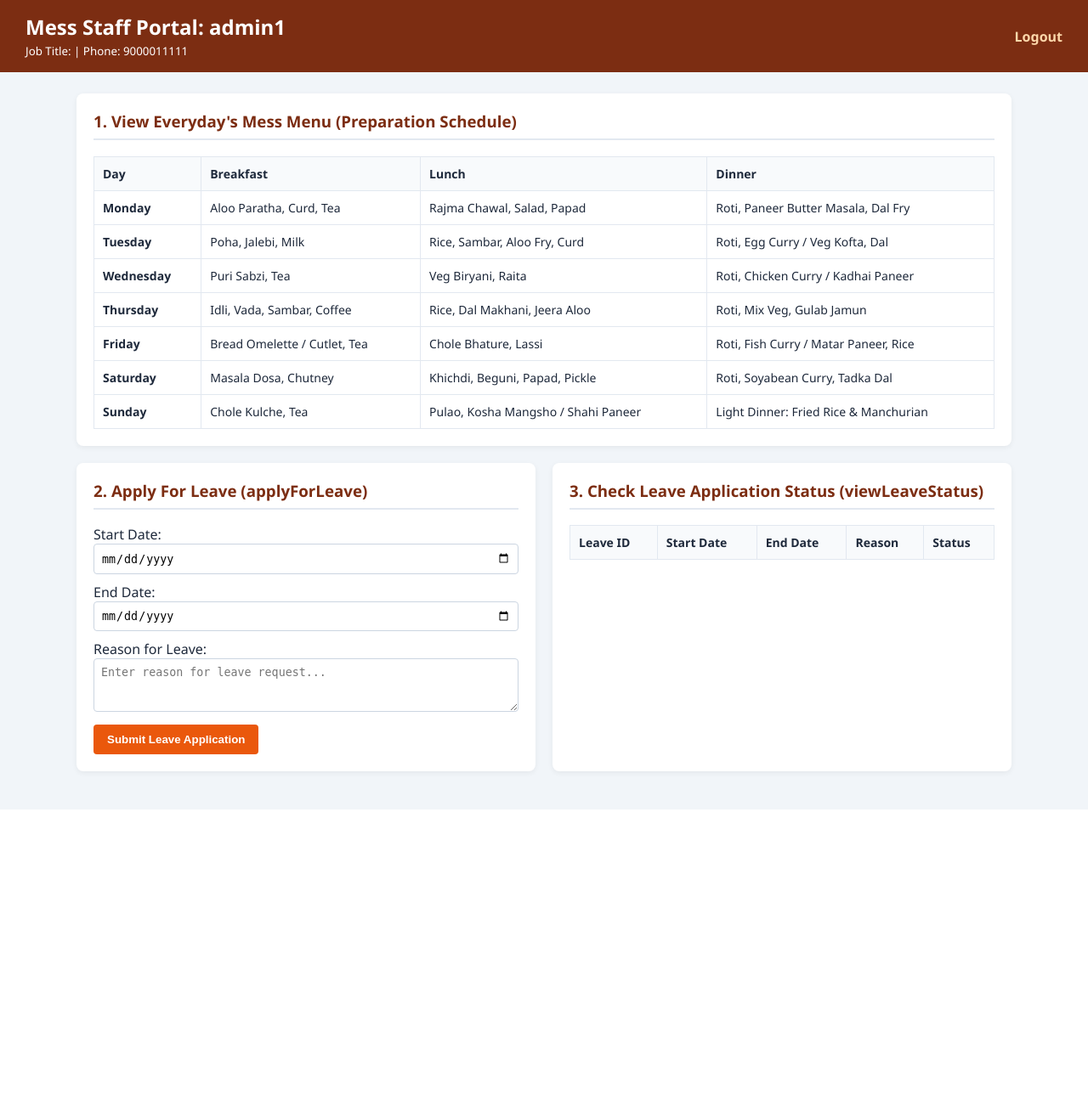
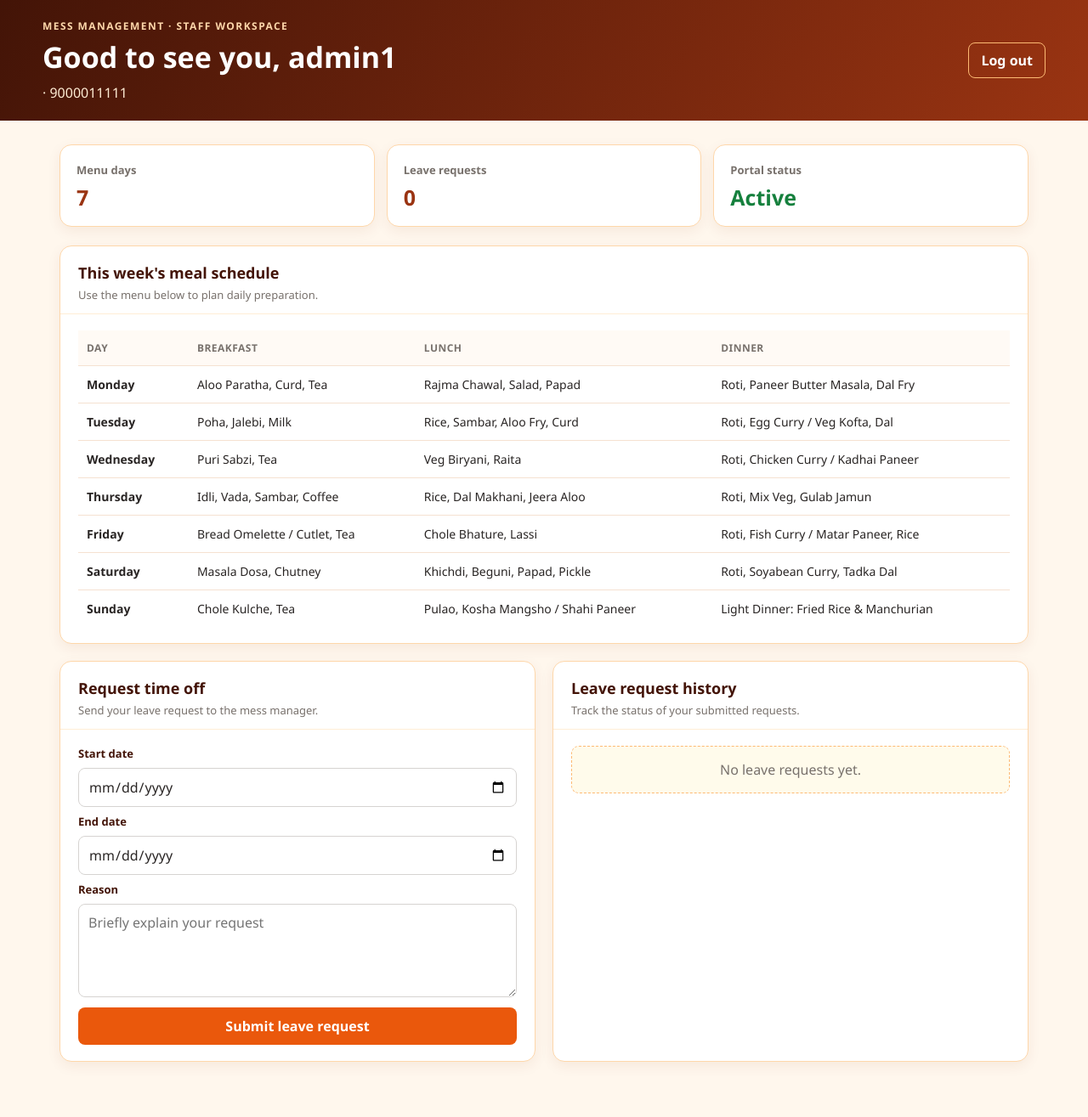
Before and after one commit to piyushagarwal0317-crypto/Mess-Management-System, a FastAPI app: page /staff/admin1 in a window 1280 px wide. Shown: the whole page at 85% size. Before the commit the page ends 953 px from the top, so only its background shows below. Run offline with FastAPI, Linux system fonts and the light colour scheme; lists and menus that the app fills with data are empty.

Commit message:
Improve portal UI
Co-authored-by: Copilot <223556219+Copilot@users.noreply.github.com>

```diff
--- a/templates/staff_dash.html
+++ b/templates/staff_dash.html
@@ -1,75 +1,159 @@
 <!DOCTYPE html>
-<html>
+<html lang="en">
 <head>
-    <title>Mess Staff Dashboard</title>
+    <meta charset="UTF-8">
+    <meta name="viewport" content="width=device-width, initial-scale=1">
+    <title>Staff Dashboard | Mess Management</title>
     <style>
-        body { font-family: 'Segoe UI', sans-serif; margin: 0; background: #f1f5f9; color: #1e293b; }
-        header { background: #7c2d12; color: white; padding: 15px 30px; display: flex; justify-content: space-between; align-items: center; }
-        .container { max-width: 1100px; margin: 25px auto; padding: 0 20px; }
-        .grid { display: grid; grid-template-columns: 1fr 1fr; gap: 20px; }
-        .card { background: white; padding: 20px; border-radius: 8px; box-shadow: 0 2px 6px rgba(0,0,0,0.06); margin-bottom: 20px; }
-        h3 { margin-top: 0; border-bottom: 2px solid #e2e8f0; padding-bottom: 8px; color: #7c2d12; }
-        table { width: 100%; border-collapse: collapse; font-size: 14px; }
-        th, td { padding: 10px; border: 1px solid #e2e8f0; text-align: left; }
-        th { background: #f8fafc; }
-        input, textarea { width: 100%; padding: 8px; margin-bottom: 10px; border: 1px solid #cbd5e1; border-radius: 4px; box-sizing: border-box; }
-        .btn { background: #ea580c; color: white; padding: 10px 16px; border: none; border-radius: 4px; cursor: pointer; font-weight: bold; }
-        .logout { color: #fed7aa; text-decoration: none; font-weight: bold; }
+        :root {
+            --brand: #9a3412;
+            --brand-dark: #431407;
+            --accent: #ea580c;
+            --page: #fff7ed;
+            --surface: #ffffff;
+            --line: #fed7aa;
+            --text: #292524;
+            --muted: #78716c;
+            --success: #15803d;
+            --warning: #b45309;
+        }
+        * { box-sizing: border-box; }
+        body {
+            margin: 0;
+            font-family: "Segoe UI", Tahoma, sans-serif;
+            color: var(--text);
+            background: var(--page);
+        }
+        header {
+            color: white;
+            background: linear-gradient(120deg, var(--brand-dark), var(--brand));
+            padding: 22px max(22px, calc((100% - 1180px) / 2));
+        }
+        .topbar, .container { max-width: 1180px; margin: auto; }
+        .topbar { display: flex; justify-content: space-between; gap: 20px; align-items: center; }
+        .eyebrow { margin: 0 0 5px; color: #fed7aa; font-size: 12px; font-weight: 700; letter-spacing: .12em; text-transform: uppercase; }
+        h1 { margin: 0; font-size: clamp(24px, 4vw, 34px); }
+        .subtitle { margin: 8px 0 0; color: #ffedd5; }
+        .logout { border: 1px solid #fdba74; border-radius: 8px; color: white; padding: 9px 14px; text-decoration: none; font-weight: 600; white-space: nowrap; }
+        .logout:hover { background: rgba(255,255,255,.12); }
+        .container { padding: 28px 20px 45px; }
+        .stats { display: grid; grid-template-columns: repeat(3, 1fr); gap: 14px; margin-bottom: 22px; }
+        .stat, .card { background: var(--surface); border: 1px solid var(--line); border-radius: 14px; box-shadow: 0 5px 16px rgba(124, 45, 18, .07); }
+        .stat { padding: 17px 19px; }
+        .stat-label { color: var(--muted); font-size: 13px; font-weight: 600; }
+        .stat-value { display: block; margin-top: 5px; color: var(--brand); font-size: 25px; font-weight: 750; }
+        .grid { display: grid; grid-template-columns: repeat(2, minmax(0, 1fr)); gap: 20px; }
+        .card { margin-bottom: 20px; overflow: hidden; }
+        .card-header { padding: 19px 21px 13px; border-bottom: 1px solid #ffedd5; }
+        h2 { margin: 0; color: var(--brand-dark); font-size: 18px; }
+        .card-header p { margin: 5px 0 0; color: var(--muted); font-size: 13px; }
+        .card-body { padding: 19px 21px; }
+        .table-wrap { overflow-x: auto; }
+        table { width: 100%; min-width: 540px; border-collapse: collapse; font-size: 14px; }
+        th, td { padding: 12px 10px; border-bottom: 1px solid #f5e1d1; text-align: left; vertical-align: top; }
+        th { color: var(--muted); background: #fffaf5; font-size: 12px; letter-spacing: .04em; text-transform: uppercase; }
+        tr:last-child td { border-bottom: 0; }
+        form { display: grid; gap: 8px; }
+        label { color: var(--brand-dark); font-size: 13px; font-weight: 650; }
+        input, textarea { width: 100%; padding: 10px 11px; border: 1px solid #d6d3d1; border-radius: 8px; color: var(--text); font: inherit; }
+        input:focus, textarea:focus { outline: 3px solid #fed7aa; border-color: var(--accent); }
+        .btn { margin-top: 4px; padding: 11px 15px; border: 0; border-radius: 8px; color: white; background: var(--accent); cursor: pointer; font: inherit; font-weight: 700; }
+        .btn:hover { background: var(--brand); }
+        .badge { display: inline-block; padding: 5px 9px; border-radius: 999px; background: #fef3c7; color: var(--warning); font-size: 12px; font-weight: 700; }
+        .badge.approved { background: #dcfce7; color: var(--success); }
+        .empty { margin: 0; padding: 16px; border: 1px dashed #fdba74; border-radius: 9px; color: var(--muted); background: #fffbeb; text-align: center; }
+        @media (max-width: 760px) {
+            .topbar { align-items: flex-start; flex-direction: column; }
+            .logout { align-self: stretch; text-align: center; }
+            .stats, .grid { grid-template-columns: 1fr; }
+            .container { padding: 20px 14px 35px; }
+        }
     </style>
 </head>
 <body>
 <header>
+    <div class="topbar">
         <div>
-        <h2 style="margin:0;">Mess Staff Portal: {{ user.username }}</h2>
-        <small>Job Title: {{ staff.job_title }} | Phone: {{ user.phone_no }}</small>
+            <p class="eyebrow">Mess Management · Staff workspace</p>
+            <h1>Good to see you, {{ user.username }}</h1>
+            <p class="subtitle">{{ staff.job_title }}{% if user.phone_no %} · {{ user.phone_no }}{% endif %}</p>
         </div>
-    <a class="logout" href="/">Logout</a>
+        <a class="logout" href="/">Log out</a>
+    </div>
 </header>
 
-<div class="container">
-    <!-- Use Case: View Everyday's Mess Menu -->
-    <div class="card">
-        <h3>1. View Everyday's Mess Menu (Preparation Schedule)</h3>
+<main class="container">
+    <section class="stats" aria-label="Staff overview">
+        <div class="stat"><span class="stat-label">Menu days</span><strong class="stat-value">{{ menu|length }}</strong></div>
+        <div class="stat"><span class="stat-label">Leave requests</span><strong class="stat-value">{{ leaves|length }}</strong></div>
+        <div class="stat"><span class="stat-label">Portal status</span><strong class="stat-value" style="color: var(--success);">Active</strong></div>
+    </section>
+
+    <section class="card">
+        <div class="card-header">
+            <h2>This week's meal schedule</h2>
+            <p>Use the menu below to plan daily preparation.</p>
+        </div>
+        <div class="card-body table-wrap">
+            {% if menu %}
             <table>
-            <tr><th>Day</th><th>Breakfast</th><th>Lunch</th><th>Dinner</th></tr>
+                <thead><tr><th>Day</th><th>Breakfast</th><th>Lunch</th><th>Dinner</th></tr></thead>
+                <tbody>
                 {% for m in menu %}
                 <tr><td><strong>{{ m.day }}</strong></td><td>{{ m.breakfast }}</td><td>{{ m.lunch }}</td><td>{{ m.dinner }}</td></tr>
                 {% endfor %}
+                </tbody>
             </table>
+            {% else %}
+            <p class="empty">The weekly menu has not been published yet.</p>
+            {% endif %}
         </div>
+    </section>
 
     <div class="grid">
-        <!-- Use Case: Apply For Leave -->
-        <div class="card">
-            <h3>2. Apply For Leave (applyForLeave)</h3>
+        <section class="card">
+            <div class="card-header">
+                <h2>Request time off</h2>
+                <p>Send your leave request to the mess manager.</p>
+            </div>
+            <div class="card-body">
                 <form action="/staff/{{ user.username }}/apply-leave" method="post">
-                <label>Start Date:</label>
-                <input type="date" name="start_date" required>
-                <label>End Date:</label>
-                <input type="date" name="end_date" required>
-                <label>Reason for Leave:</label>
-                <textarea name="reason" rows="3" required placeholder="Enter reason for leave request..."></textarea>
-                <button type="submit" class="btn">Submit Leave Application</button>
+                    <label for="start_date">Start date</label>
+                    <input id="start_date" type="date" name="start_date" required>
+                    <label for="end_date">End date</label>
+                    <input id="end_date" type="date" name="end_date" required>
+                    <label for="reason">Reason</label>
+                    <textarea id="reason" name="reason" rows="4" required placeholder="Briefly explain your request"></textarea>
+                    <button class="btn" type="submit">Submit leave request</button>
                 </form>
             </div>
+        </section>
 
-        <!-- Use Case: Apply For Leave -> Check Status -->
-        <div class="card">
-            <h3>3. Check Leave Application Status (viewLeaveStatus)</h3>
+        <section class="card">
+            <div class="card-header">
+                <h2>Leave request history</h2>
+                <p>Track the status of your submitted requests.</p>
+            </div>
+            <div class="card-body table-wrap">
+                {% if leaves %}
                 <table>
-                <tr><th>Leave ID</th><th>Start Date</th><th>End Date</th><th>Reason</th><th>Status</th></tr>
+                    <thead><tr><th>Dates</th><th>Reason</th><th>Status</th></tr></thead>
+                    <tbody>
                     {% for l in leaves %}
                     <tr>
-                    <td>#{{ l.leave_id }}</td>
-                    <td>{{ l.start_date }}</td>
-                    <td>{{ l.end_date }}</td>
+                        <td>{{ l.start_date }}<br>to {{ l.end_date }}</td>
                         <td>{{ l.reason }}</td>
-                    <td><strong>{{ l.status }}</strong></td>
+                        <td><span class="badge {% if l.status == 'Approved' %}approved{% endif %}">{{ l.status }}</span></td>
                     </tr>
                     {% endfor %}
+                    </tbody>
                 </table>
+                {% else %}
+                <p class="empty">No leave requests yet.</p>
+                {% endif %}
             </div>
+        </section>
     </div>
-</div>
+</main>
 </body>
 </html>
```
Also changed, not shown: templates/login.html (+57 -78 lines). Lines whose indentation alone changed are shown as unchanged.
